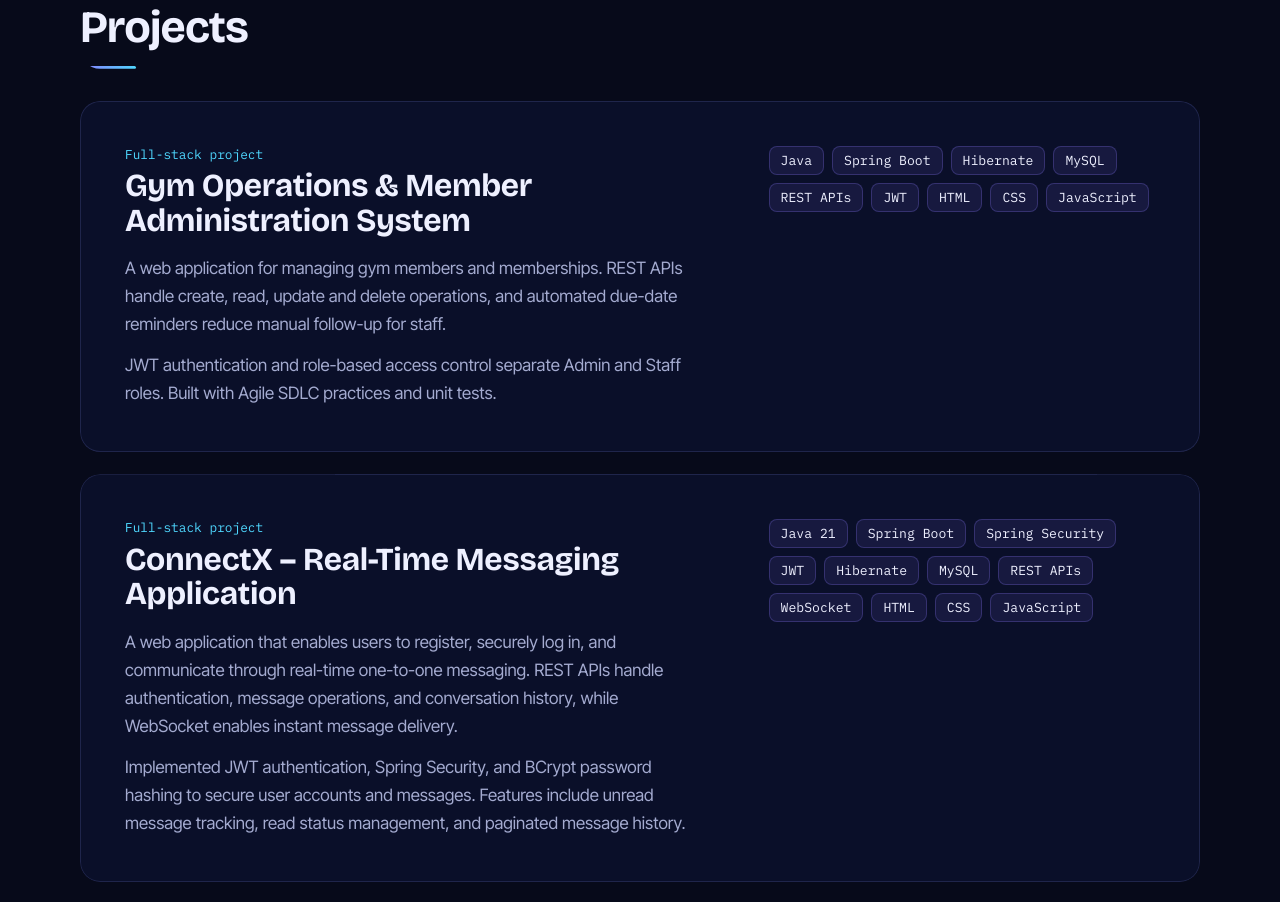
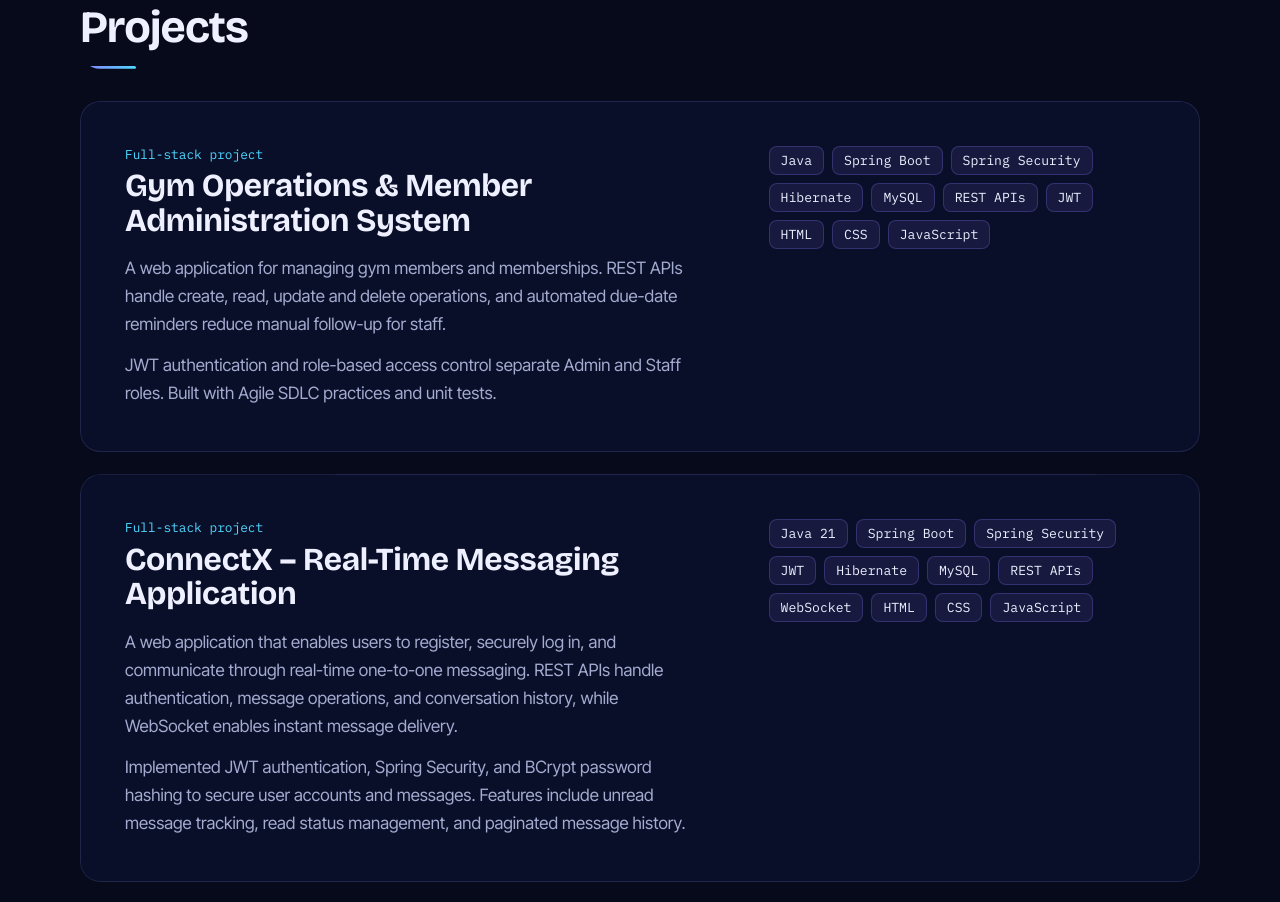
Before and after one commit to gokul-p-06/gokul-portfolio, a plain HTML site: page index.html in a window 1280 px wide. Shown: the part 1896-2798 px from the top of the page. Drawn offline with nearby package versions, Linux system fonts and the light colour scheme.

Commit message:
updated skills

```diff
--- a/index.html
+++ b/index.html
@@ -93,7 +93,7 @@
       <p>A web application for managing gym members and memberships. REST APIs handle create, read, update and delete operations, and automated due-date reminders reduce manual follow-up for staff.</p>
       <p>JWT authentication and role-based access control separate Admin and Staff roles. Built with Agile SDLC practices and unit tests.</p>
     </div>
-    <ul class="stack"><li>Java</li><li>Spring Boot</li><li>Hibernate</li><li>MySQL</li><li>REST APIs</li><li>JWT</li><li>HTML</li>
+    <ul class="stack"><li>Java</li><li>Spring Boot</li><li>Spring Security</li><li>Hibernate</li><li>MySQL</li><li>REST APIs</li><li>JWT</li><li>HTML</li>
     <li>CSS</li>
     <li>JavaScript</li></ul>
   </article>
```
